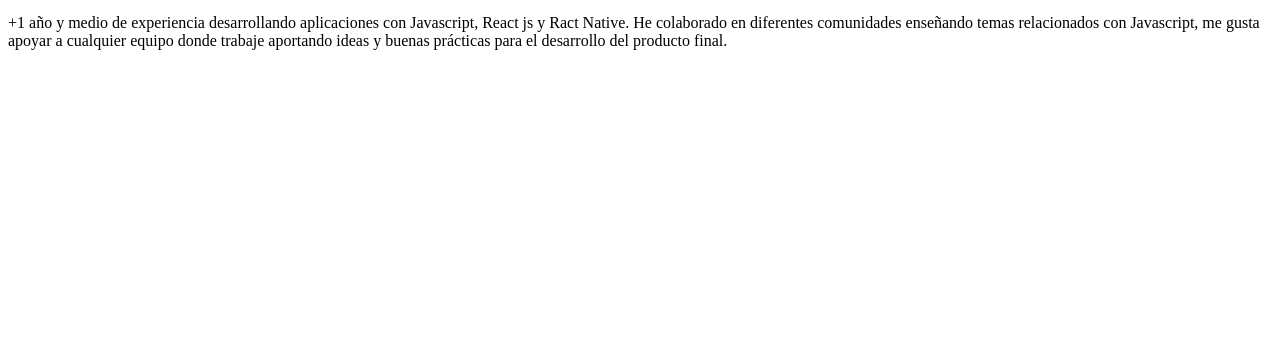
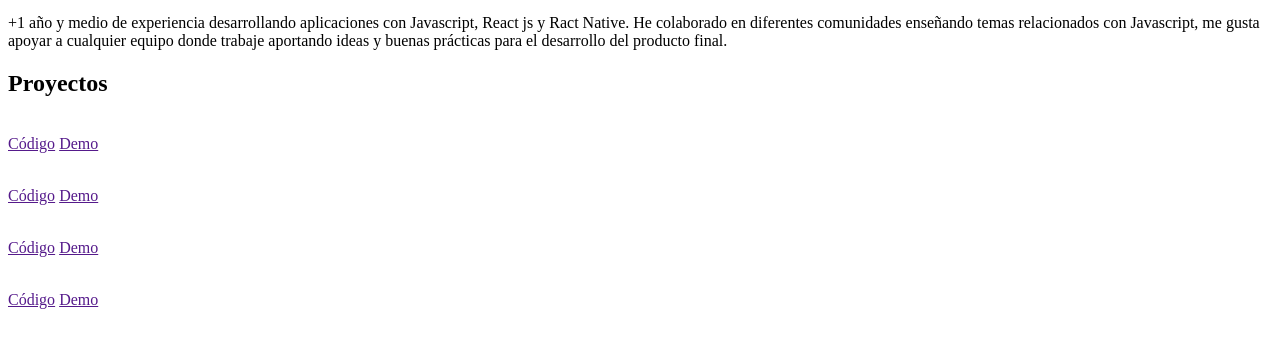
Before and after one commit to Rodevp/new-portfolio, an Astro site: page / in a window 1280 px wide. Shown: the part 146-494 px from the top of the page. Built offline with nearby package versions, Linux system fonts and the light colour scheme; Astro itself is replaced by a stand-in of ours.

Commit message:
projects components ready

```diff
--- a/src/components/home.astro
+++ b/src/components/home.astro
@@ -1,9 +1,11 @@
 ---
 import AboutMe from "./aboutMe.astro"
+import Projects from "./projects.astro";
 ---
 
 <main>
     <AboutMe />
+    <Projects />
 </main>
 
 <style scoped>
--- a/src/components/itemProject.astro
+++ b/src/components/itemProject.astro
@@ -1,18 +1,33 @@
 ---
-import Tecnologies from "./tecnologies.astro";
+import Tecnologies from "./tecnologies.astro"
+
+interface Tecnologie {
+    url: string
+    alt: string
+}
+
+interface Props {
+    title: string
+    descp: string
+    techs: Array<Tecnologie>,
+    code: string
+    demo: string
+}
+
+const {  code, demo, descp, techs, title  } = Astro.props
 
 ---
 
 <article>
     <header>
-
+        {title}
     </header>
     <p>
-
+        {descp}
     </p>
-    <Tecnologies />
+    <Tecnologies tecnologies={techs}  />
     <div>
-        <button>Código</button>
-        <button>Demo</button>
+        <a href={code} >Código</a>
+        <a href={demo} >Demo</a>
     </div>
 </article>
--- a/src/components/projects.astro
+++ b/src/components/projects.astro
@@ -1,12 +1,48 @@
 ---
+import ItemProject from "./itemProject.astro";
 
-
+const mockData = [
+    {
+        title: "",
+        descp: "",
+        techs: [{ url: "", alt: "" }],
+        code: "",
+        demo: ""
+    },
+    {
+        title: "",
+        descp: "",
+        techs: [{ url: "", alt: "" }],
+        code: "",
+        demo: ""
+    },
+    {
+        title: "",
+        descp: "",
+        techs: [{ url: "", alt: "" }],
+        code: "",
+        demo: ""
+    },
+    {
+        title: "",
+        descp: "",
+        techs: [{ url: "", alt: "" }],
+        code: "",
+        demo: ""
+    }
+]
 ---
 
 <section>
     <h2> Proyectos </h2>
     <section>
-
+        {
+            mockData.map( project => (
+                <ItemProject
+                    {...project}
+                />
+            ))
+        }
     </section>
 </section>
 
--- a/src/components/tecnologies.astro
+++ b/src/components/tecnologies.astro
@@ -1,9 +1,15 @@
 ---
+
+const {  tecnologies } = Astro.props
 
 ---
 
 <div>
-    <picture>
-        <img src="" width="25" height="25" alt="">
-    </picture>
+    {
+        tecnologies.map( ( tecnologie: any ) => (
+            <picture>
+                <img  src={tecnologie.url} alt={tecnologie.alt} />
+            </picture>
+        ))
+    }
 </div>
```
